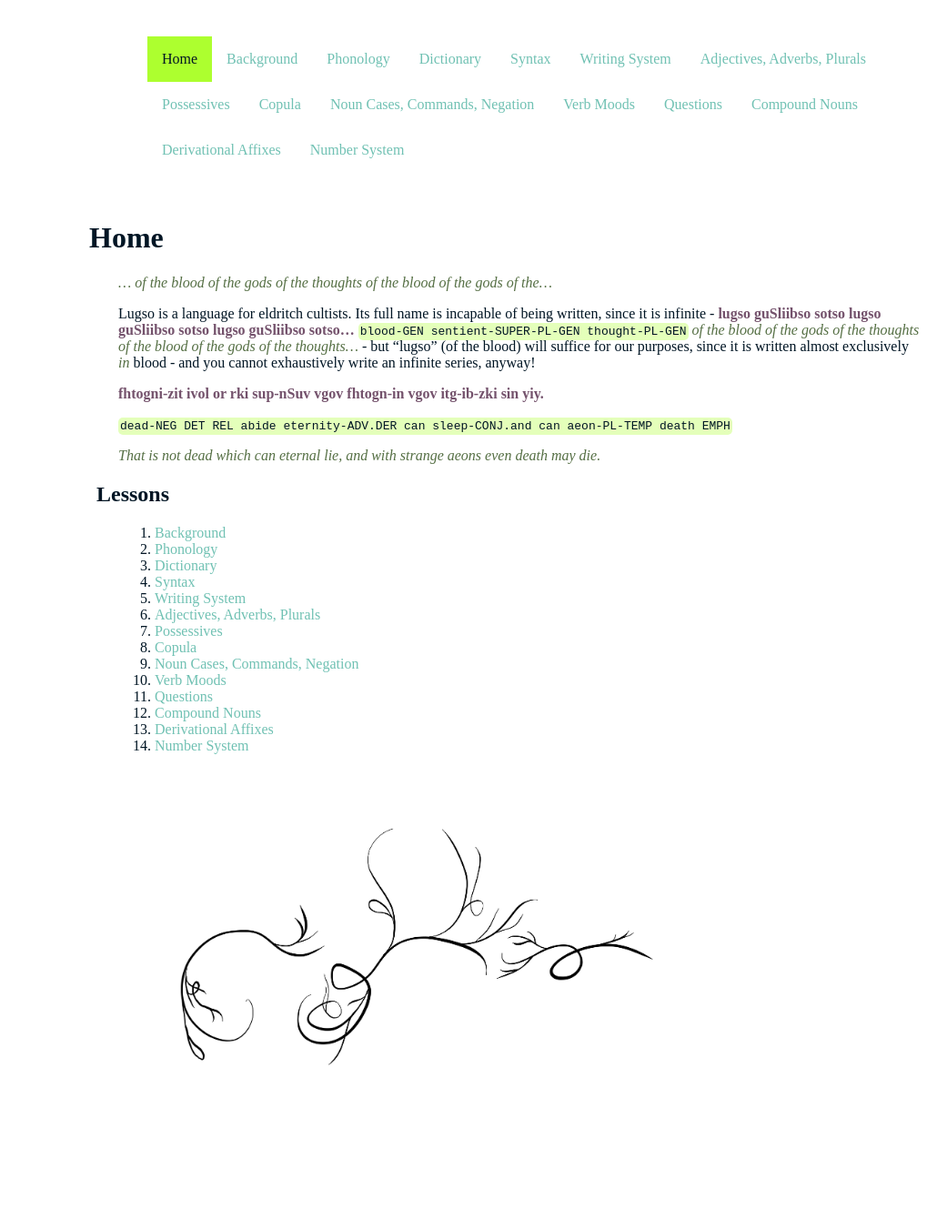
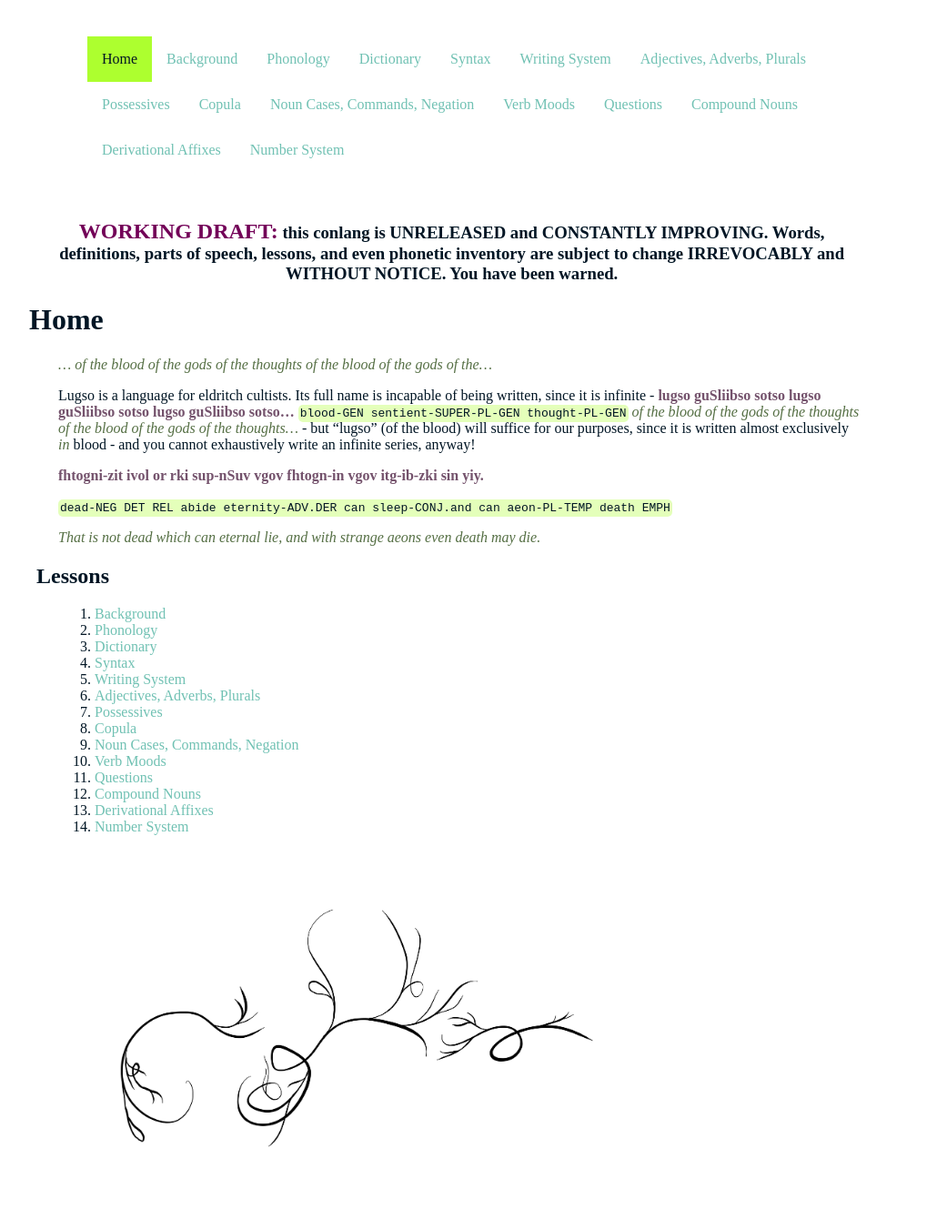
Before and after one commit to 0x70b1a5/lugso, a Jekyll site: the page built from index.md, in a window 1280 px wide. Shown: the whole page at 91% size, without its empty margins (134-1175 px from the left). Built offline with Jekyll 4.4.1, drawn with Linux system fonts in a browser that asks for light colours; before the commit the page ends 1250 px from its top, so only the background shows below that.

Commit message:
add header notice

```diff
--- a/_layouts/default.html
+++ b/_layouts/default.html
@@ -24,6 +24,11 @@
             {% endif %}
         {% endfor %}
       </nav>
+      <div class="notices">
+        <h3>
+          <span class="big bold red">WORKING DRAFT:</span> this conlang is UNRELEASED and CONSTANTLY IMPROVING. Words, definitions, parts of speech, lessons, and even phonetic inventory are subject to change IRREVOCABLY and WITHOUT NOTICE. You have been warned.
+        </h3>
+      </div>
       <h1>{{ page.title }}</h1>
     </header>
     <section>
--- a/assets/style.scss
+++ b/assets/style.scss
@@ -6,11 +6,12 @@ $primtrans: #e4ffba;
 $seco: #556F44;
 $blak: #001524;
 $purp: #74526C;
+$purpbryt: #730058;
 $turq: #70C1B3;
 
 html {
     width: 900px;
-    margin-left: 20vw;
+    margin: auto;
     color: $blak;
 
     nav {
@@ -41,6 +42,22 @@ html {
                 }
             }
         }
+    }
+
+    .big {
+        font-size: x-large;
+    }
+
+    .bold {
+        font-weight: bold;
+    }
+
+    .red {
+        color: $purpbryt;
+    }
+
+    .notices {
+        text-align:center;
     }
 
     a {
```
